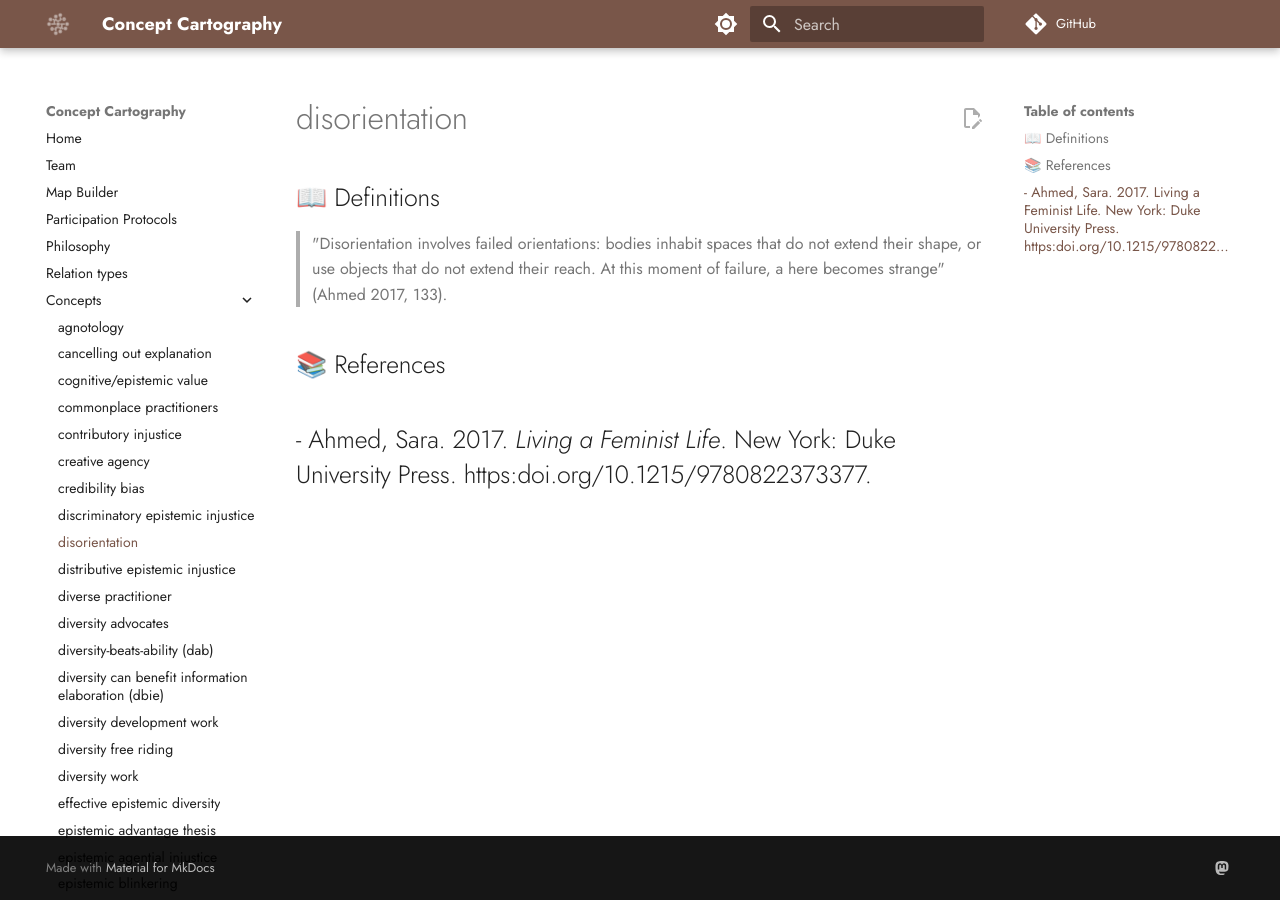
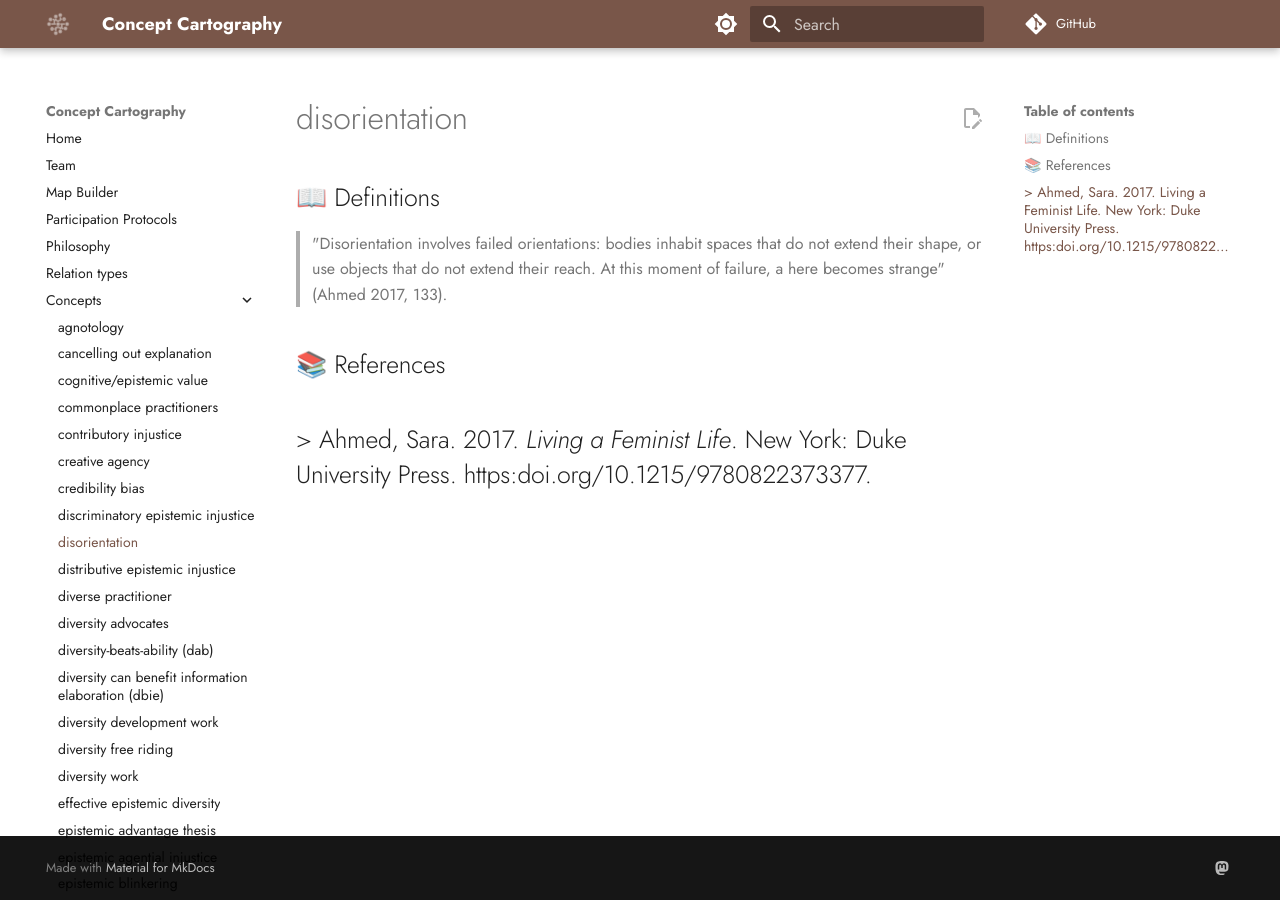
Before and after one commit to conceptcartography/conceptcartography, an MkDocs documentation site: the page built from docs/concepts/disorientation.md, in a window 1280 px wide. Built offline with MkDocs 1.6.1 and Material for MkDocs 9.7.7, drawn with Linux system fonts in a browser that asks for light colours; comment, search, counter and statistics services are not loaded; the version menu is left out.

```diff
--- a/docs/concepts/disorientation.md
+++ b/docs/concepts/disorientation.md
@@ -6,7 +6,7 @@
 
 ## 📚 References
 
-- Ahmed, Sara. 2017. _Living a Feminist Life_. New York: Duke University Press. https:doi.org/10.1215/9780822373377.
+> Ahmed, Sara. 2017. _Living a Feminist Life_. New York: Duke University Press. https:doi.org/10.1215/9780822373377.
 ---
 
 <script src="https://giscus.app/client.js"
```
